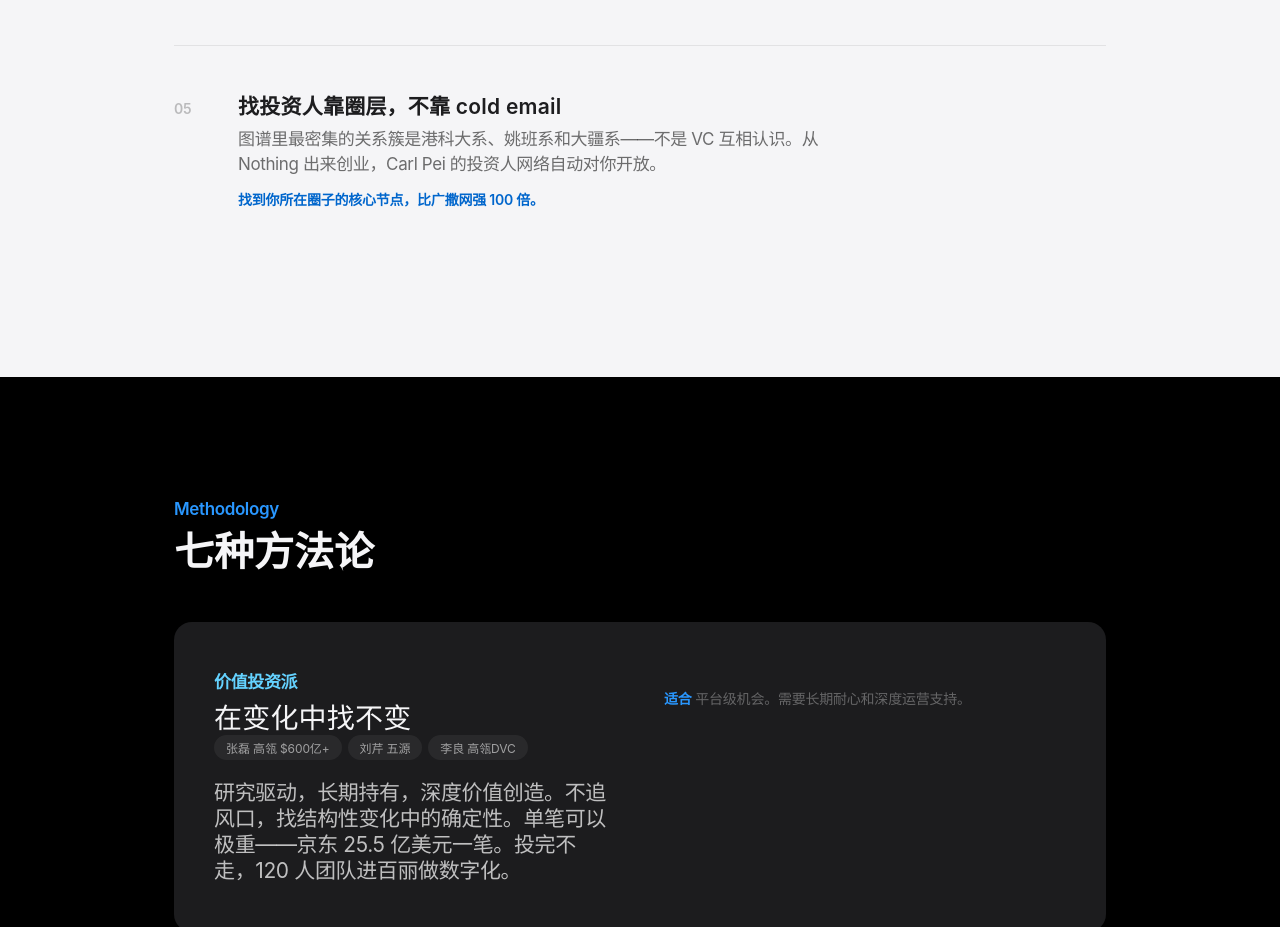
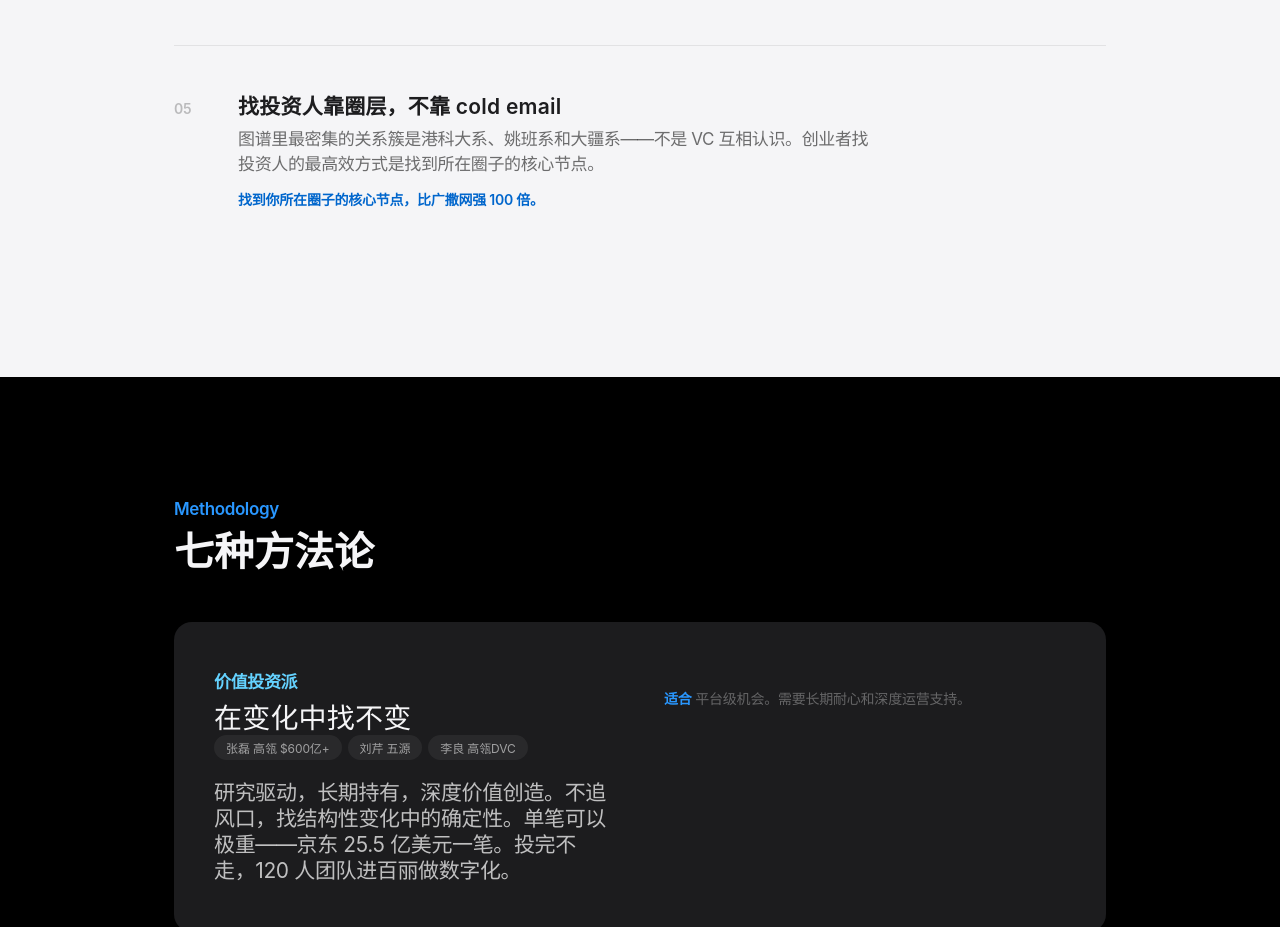
Before and after one commit to jason3535/investor-insights, a plain HTML site: page index.html in a window 1280 px wide. Shown: the part 1643-2570 px from the top of the page. Drawn offline with Linux system fonts and the light colour scheme.

Commit message:
fix: 移除个人信息引用
Co-Authored-By: Claude Opus 4.6 (1M context) <noreply@anthropic.com>

```diff
--- a/index.html
+++ b/index.html
@@ -219,7 +219,7 @@ h3{
         <div class="insight-num">05</div>
         <div class="insight-content">
           <div class="insight-title">找投资人靠圈层，不靠 cold email</div>
-          <div class="insight-body">图谱里最密集的关系簇是港科大系、姚班系和大疆系——不是 VC 互相认识。从 Nothing 出来创业，Carl Pei 的投资人网络自动对你开放。</div>
+          <div class="insight-body">图谱里最密集的关系簇是港科大系、姚班系和大疆系——不是 VC 互相认识。创业者找投资人的最高效方式是找到所在圈子的核心节点。</div>
           <div class="insight-takeaway">找到你所在圈子的核心节点，比广撒网强 100 倍。</div>
         </div>
       </div>
```
